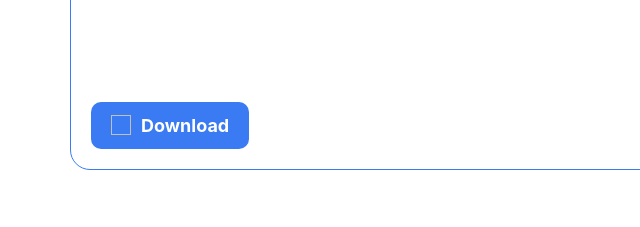
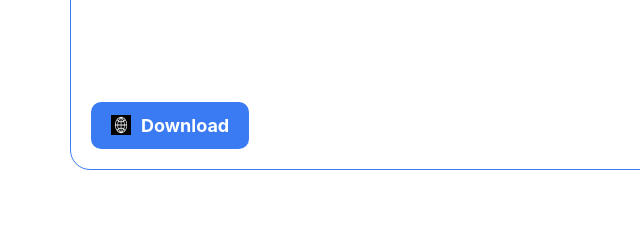
Before and after one commit to ChinmayBhattt/ChinmayBhatt.github.io, a plain HTML site: page index.html in a window 1280 px wide. Shown: the part 2213-2440 px from the top of the page, 0-640 px from the left. Drawn offline with nearby package versions, Linux system fonts and the light colour scheme; a web font is replaced by a local one.

Commit message:
Update index.html

```diff
--- a/index.html
+++ b/index.html
@@ -205,7 +205,7 @@
                         </ul>
                         <br><br><br><br>
                         <a href="https://drive.google.com/file/d/1MVY7ThvnxU3xOrsSROkz6e7GFcrHxwiH/view" class="projectButton">
-                            <img class="buttonIcon">
+                            <img class="buttonIcon" src="./images/webicon.jpg">
                             <span class="buttonTitle">Download</span>
                         </a>
                     </div>
```
